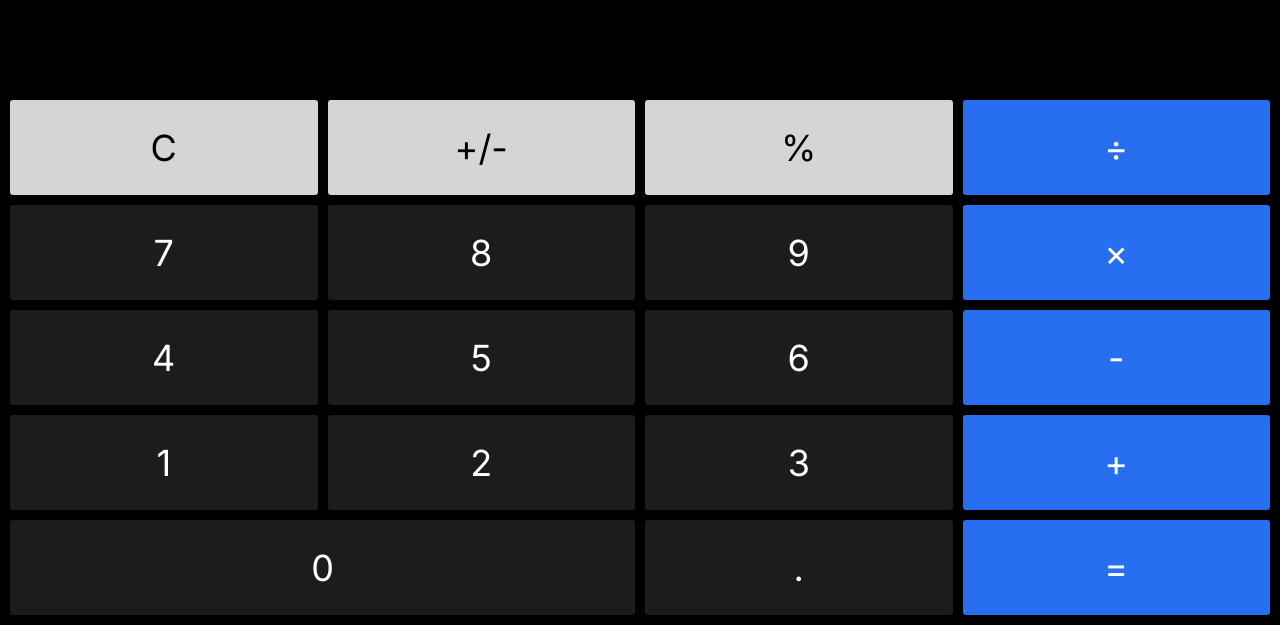
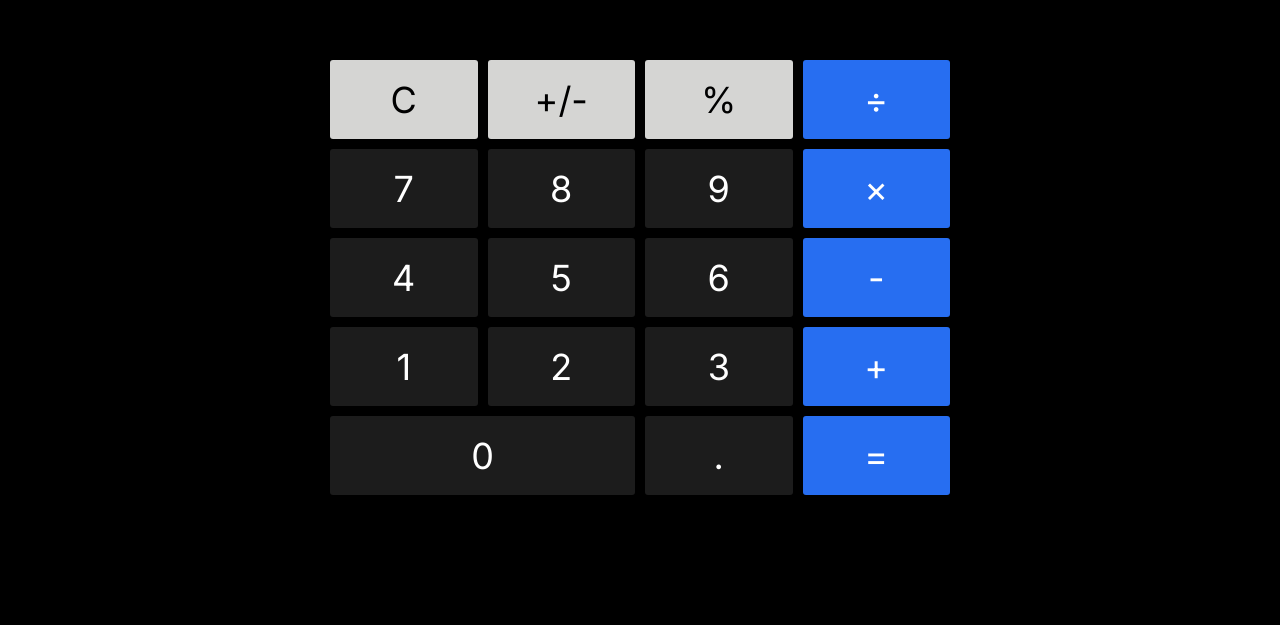
Before and after one commit to shamwela/calculator, a React (Create React App) app: page / in a window 1280 px wide. Shown: the part 175-800 px from the top of the page. Built offline with nearby package versions, Linux system fonts and the light colour scheme.

Commit message:
Edit container layout

```diff
--- a/src/App.js
+++ b/src/App.js
@@ -7,7 +7,7 @@ class App extends Component {
   }
 
   displayError = () => {
-    this.setState({ display: 'Error' })
+    this.setState({ display: 'Error!' })
   }
 
   handleChange = (e) => {
@@ -58,6 +58,7 @@ class App extends Component {
   handleCalculate = (e) => {
     e.preventDefault()
     const display = this.state.display
+
     try {
       const result = eval(display.replace(/÷/g, '/').replace(/×/g, '*'))
       this.setState({ display: result })
@@ -70,7 +71,7 @@ class App extends Component {
     const { display } = this.state
 
     return (
-      <div id='app'>
+      <div id='container'>
         <div id='calculator'>
           <input
             value={display}
--- a/src/App.sass
+++ b/src/App.sass
@@ -1,15 +1,14 @@
 @import "./styles/variables"
 
-#app
+#container
   width: 100%
-  min-height: 100vh
+  height: 100vh
   display: flex
-  justify-content: center
   align-items: flex-end
 
 #calculator
   width: 100%
-  height: 80vh
+  height: 70vh
   padding: $grid-gap
   display: grid
   grid-template: repeat(6, 1fr) / repeat(4, 1fr)
@@ -50,3 +49,11 @@
 
 #zero
   grid-column: 1 / span 2
+
+@media only screen and (min-width: 1024px)
+  #container
+    justify-content: center
+    align-items: center
+
+  #calculator
+    width: 50%
```
